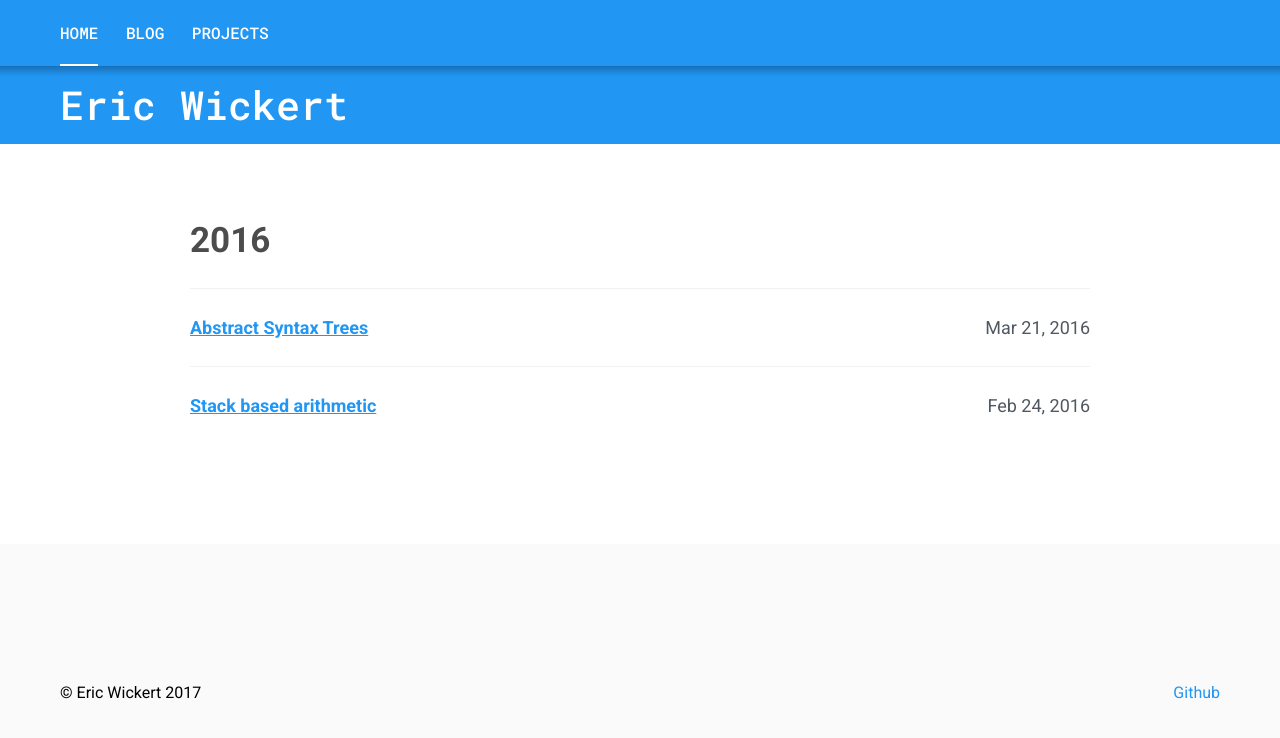
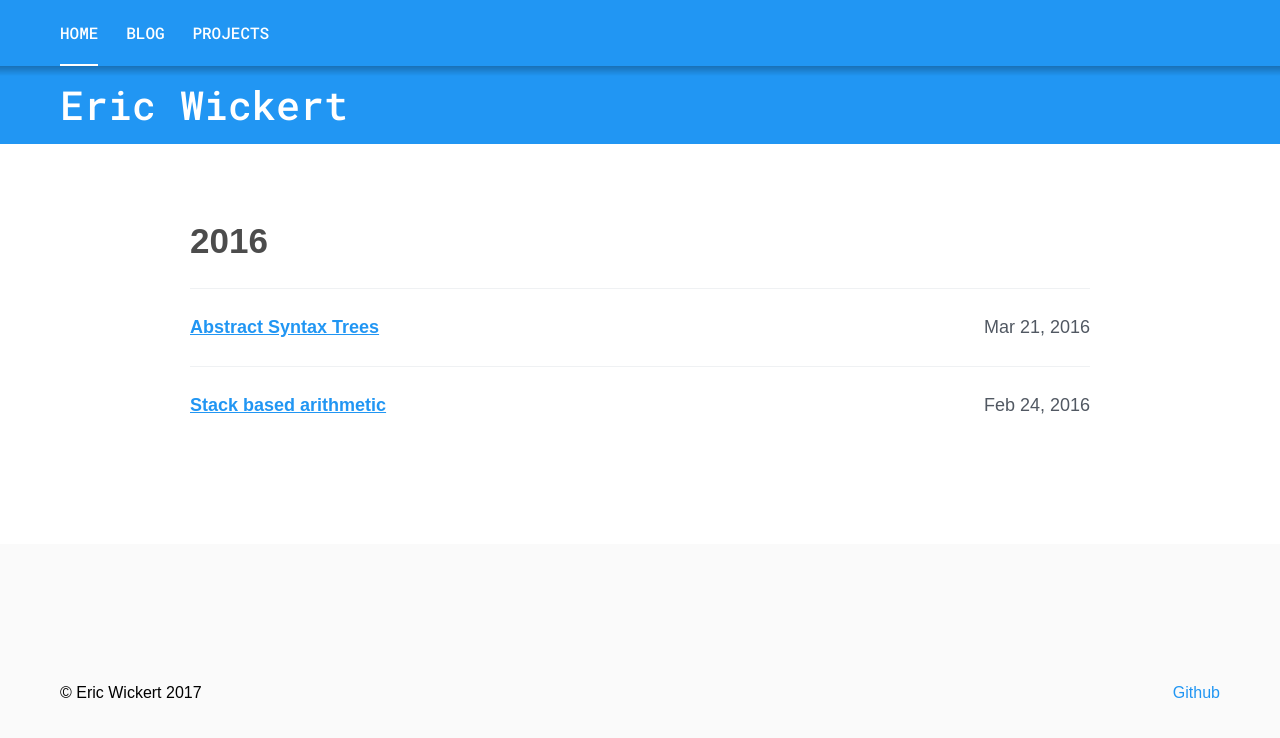
Before and after one commit to ewickert/ewickert.github.io, a Jekyll site: the page built from index.html, in a window 1280 px wide. Shown: the top 738 px of the page. Built offline with Jekyll 4.4.1, drawn with Linux system fonts in a browser that asks for light colours; some web fonts are replaced.

Commit message:
Adds computer modern as the default font.

```diff
--- a/_sass/base/_reset.scss
+++ b/_sass/base/_reset.scss
@@ -20,10 +20,30 @@
   -webkit-tap-highlight-color: transparent;
   font-size: 62.5%; // Make it easy to calculate rems to px
 }
-
+@font-face {
+    font-family: "Computer Modern";
+    src: url('http://mirrors.ctan.org/fonts/cm-unicode/fonts/otf/cmunss.otf');
+  }
+  @font-face {
+    font-family: "Computer Modern";
+    src: url('http://mirrors.ctan.org/fonts/cm-unicode/fonts/otf/cmunsx.otf');
+    font-weight: bold;
+  }
+  @font-face {
+    font-family: "Computer Modern";
+    src: url('http://mirrors.ctan.org/fonts/cm-unicode/fonts/otf/cmunsi.otf');
+    font-style: italic, oblique;
+  }
+  @font-face {
+    font-family: "Computer Modern";
+    src: url('http://mirrors.ctan.org/fonts/cm-unicode/fonts/otf/cmunbxo.otf');
+    font-weight: bold;
+    font-style: italic, oblique;
+  }
 body {
   @include ff--sans-serif(400);
   -webkit-font-smoothing: antialiased;
+   font-family: "Computer Modern", sans-serif;
 }
 
 article,
```
